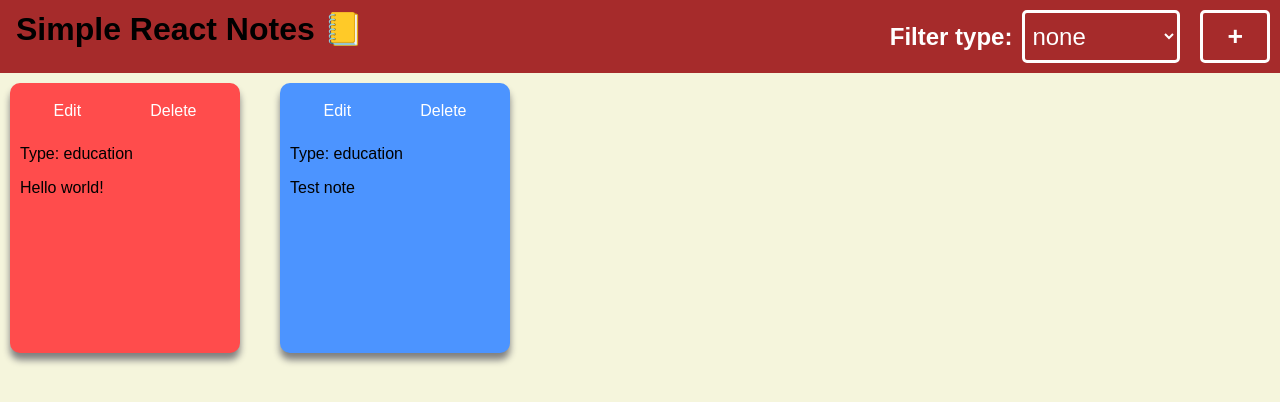
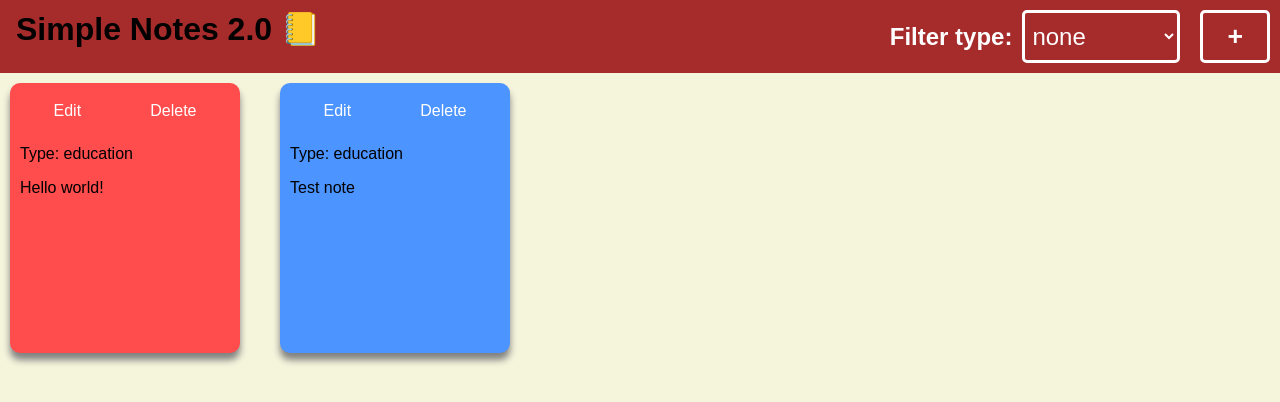
Before and after one commit to PanicAtTheKernal/RichWeb, a React (Create React App) app in the folder Lab-4/problem-1/: page / in a window 1280 px wide. Shown: the top 402 px of the page. Built offline with nearby package versions, Linux system fonts and the light colour scheme.

Commit message:
Fix header name

```diff
--- a/Lab-4/problem-1/src/components/Header/Header.tsx
+++ b/Lab-4/problem-1/src/components/Header/Header.tsx
@@ -12,7 +12,7 @@ export type HeaderProps = {
 function Header(props: HeaderProps) {
     return (
         <div className="Header" id="header">
-            <h1 id="heading">Simple React Notes 📒</h1>
+            <h1 id="heading">Simple Notes 2.0 📒</h1>
             <label htmlFor="typeFilter" className='center'><h2>Filter type:</h2></label>
             <select name="typeFilter"  id="typeFilter" onChange={(value) => { props.filterSubject.next(value.target.value)}}>
                 <option value="none">none</option>
```
